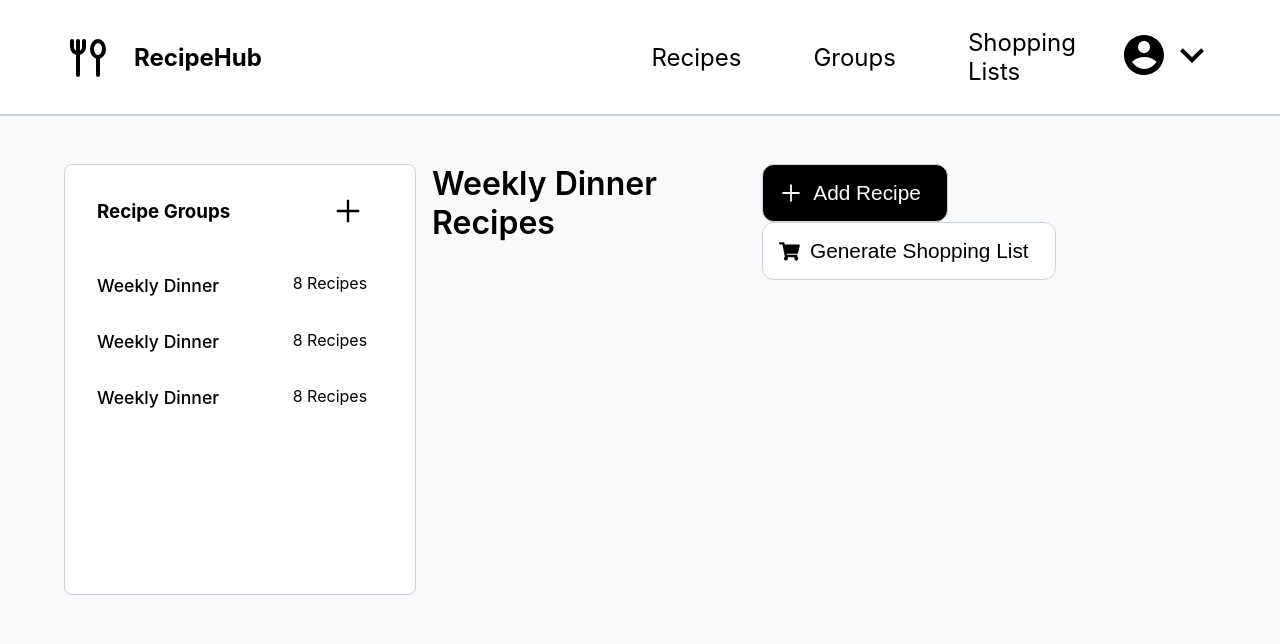
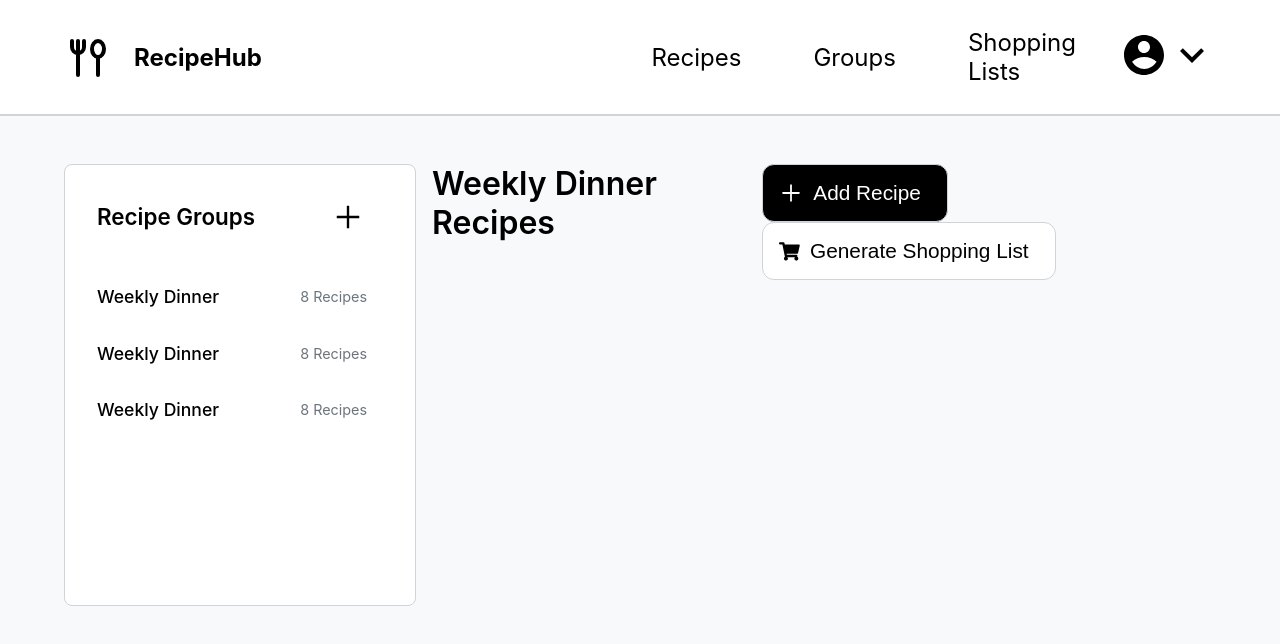
Before and after one commit to dandlp95/RecipeHub, a React (Create React App) app: page /home in a window 1280 px wide. Shown: the top 644 px of the page. Built offline with nearby package versions, Linux system fonts and the light colour scheme; the HTML template or start-up script is replaced by a standard one.

Commit message:
more progress on group recipes layout

```diff
--- a/src/components/styles/groupsContainer.module.css
+++ b/src/components/styles/groupsContainer.module.css
@@ -32,16 +32,22 @@
     font-size: 2rem;
 }
 
+.groupContainerMain .top > h3 {
+    font-size:1.4rem;
+    font-weight: 600;
+}
+
 .groupContainerMain .groups {
     display: flex;
     flex-direction: column;
 }
 
 
-.groupContainerMain .groups div {
+.groupContainerMain .groups > div {
     display: flex;
     justify-content: space-between;
     width: 95%;
+    align-items: center;
     /* margin: 0 auto; */
 }
 
@@ -50,9 +56,10 @@
     font-weight: 500;
 }
 
-.groupContainerMain .groups p:first-child {
-    font-size: 1.1rem;
-    font-weight: 500;
+.groupContainerMain .groups p:nth-child(2) {
+    font-size: 0.9rem;
+    font-weight: 400;
+    color:var(--slate-gray)
 }
 
 .groupContainerMain .groups>div,
```
